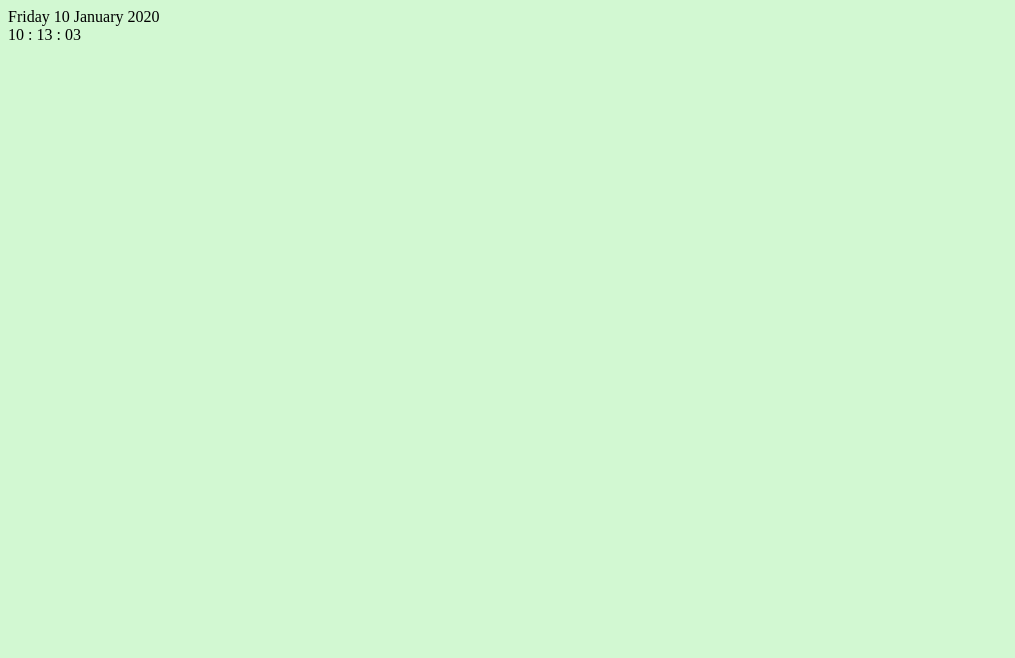
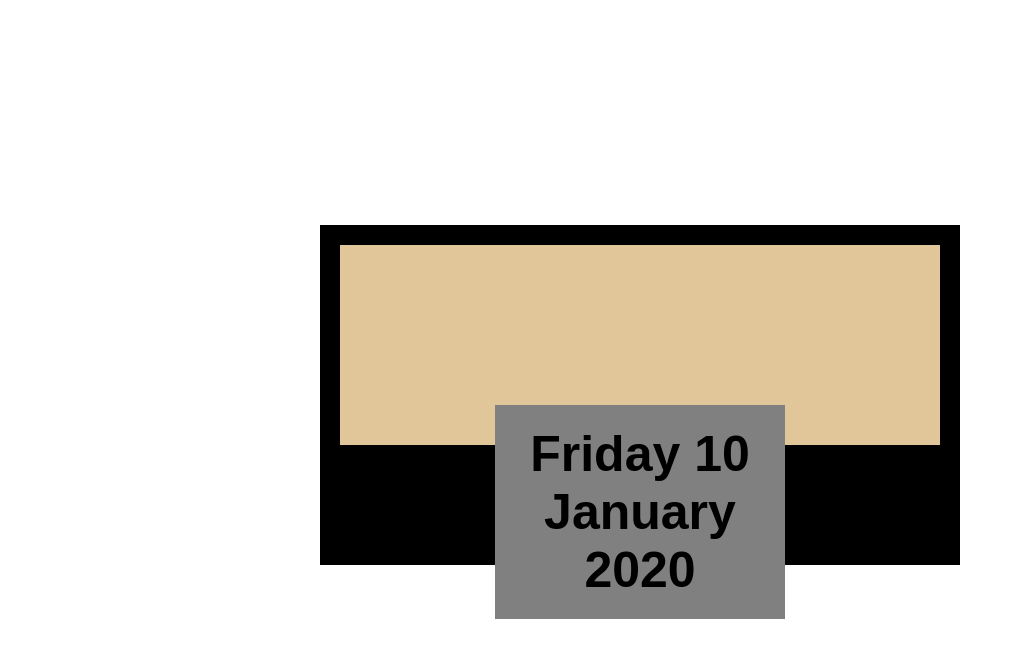
Before and after one commit to brycenamorozo/Clock-Project, a plain HTML site: page index.html in a window 1280 px wide. Shown: the whole page, without its empty margins (0-1015 px from the left). Drawn offline with Linux system fonts and the light colour scheme.

Commit message:
third commit

```diff
--- a/index.html
+++ b/index.html
@@ -7,13 +7,8 @@
   </head>
  <body>
   <div class="digitalClock">
-    <div class="dial">
-        <div id="calender">Friday 10 January 2020</div>
-        <span id="hours">10</span>
-        <span class="dot">:</span>
-        <span id="minutes">13</span>
-        <span class="dot">:</span>
-        <span id="seconds">03</span>
+    <div id="time">
+        <div class="date">Friday 10 January 2020</div>
     </div>
 </div>
  </body>
--- a/styles.css
+++ b/styles.css
@@ -1,3 +1,33 @@
 body {
-    background-color: #d2f8d2;
+    background-color: #FFFFFF;
 }
+
+.digitalClock {
+  background-color: black ;
+  width: 600px;
+  height: 300px;
+  margin: 225px auto;
+  padding: 20px;
+}
+
+#time {
+  background-color: #E1C699;
+  text-align: center;
+  font-size: 60px;
+  height: 130px ;
+  padding-top: 60px;
+  padding-bottom: 10px;
+  font-family: Optima, sans-serif;
+}
+
+.date {
+width: 250px;
+background-color: #808080;
+text-align: center;
+font-size: 50px;
+font-family: sans-serif;
+font-weight: bold;
+padding: 20px;
+margin: 100px auto;
+border: solid 5px
+border-color: #FFFFFF;
```
Also changed, not shown: main.js (+15 -25 lines).
